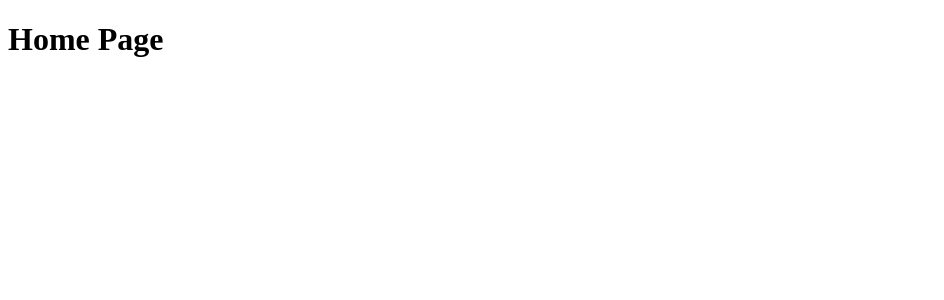
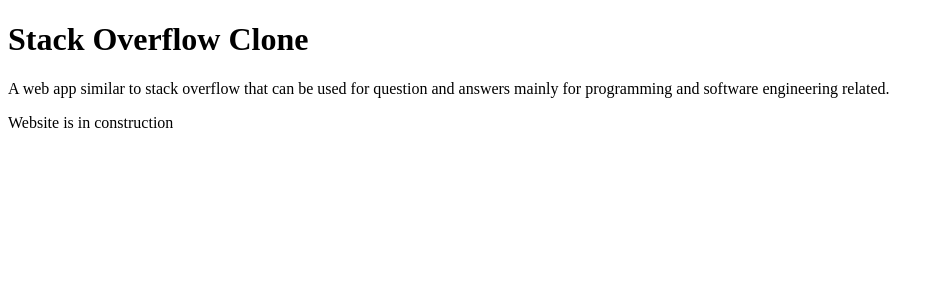
Before and after one commit to PuneetGopinath/stackoverflow-clone, a React app: page / in a window 1280 px wide. Shown: the top 300 px of the page, without its empty margins (0-944 px from the left). Built offline with nearby package versions, Linux system fonts and the light colour scheme; the HTML template or start-up script is replaced by a standard one.

Commit message:
feat: update Home component with description and construction notice

```diff
--- a/src/client/components/Home.jsx
+++ b/src/client/components/Home.jsx
@@ -7,6 +7,11 @@
 
 export default function Home() {
     return (
-        <h1>Home Page</h1>
+        <>
+            <h1>Stack Overflow Clone</h1>
+            <p>A web app similar to stack overflow that can be used for question and answers mainly for programming and software engineering related.</p>
+
+            <p><bold>Website is in construction</bold></p>
+        </>
     );
 };
```
